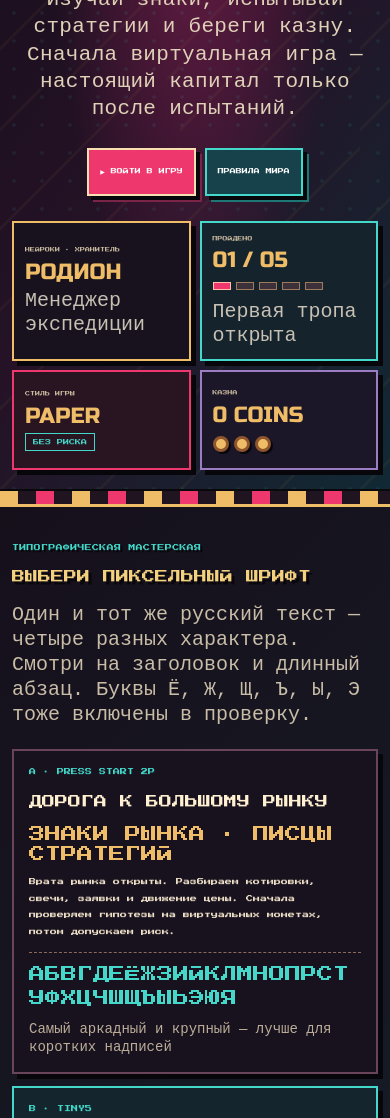
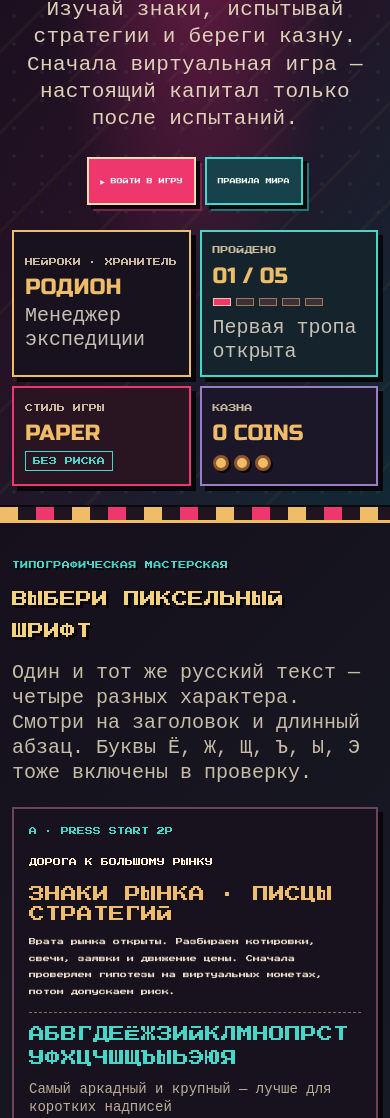
Before and after one commit to XoPo6o/ASHUR, a plain HTML site: page index.html in a window 390 px wide. Shown: the part 394-1512 px from the top of the page. Drawn offline with Linux system fonts and the light colour scheme; a web font is replaced by a local one.

Commit message:
Align arcade font sizes to crisp 8px pixel grid

```diff
--- a/ashur-theme.css
+++ b/ashur-theme.css
@@ -309,3 +309,15 @@ code{padding:2px 5px;background:#0c1119;color:#f0d28a;border:1px solid #4a3948}
 /* Wall Russian copy: explicit high-specificity pixel font coverage */
 .wall-page .hero p,.wall-page .section-head p{font-family:var(--font-tiny);font-size:18px;line-height:1.25}
 @media(max-width:680px){.wall-page .hero p,.wall-page .section-head p{font-size:16px}}
+
+/* Keep Press Start glyphs aligned to its 8px bitmap grid */
+.eyebrow,.logo-sub,.font-sample-label,.brand .brand-section,.links a,.navlinks a,.start-small,.hud-label,.mode-stamp,.map-caption,.level-no,.level .status,.panel-title,.guardian-seal small,footer small,.wall-page .tag,.wall-page .statusline,.wall-page .runhead,.wall-page .run a,.wall-page .smalllabel,.wall-page .pill{font-size:8px}
+.home-page .section-head h2{font-size:16px;line-height:2}
+.home-page .level h3{font-size:8px;line-height:2}
+.font-press h3{font-size:8px;line-height:2.5}
+@media(max-width:680px){
+ .links a,.navlinks a{font-size:8px}
+ .home-page .section-head h2{font-size:16px}
+ .home-page .level h3{font-size:8px}
+ .wall-page .navlinks a{font-size:8px}
+}
```
